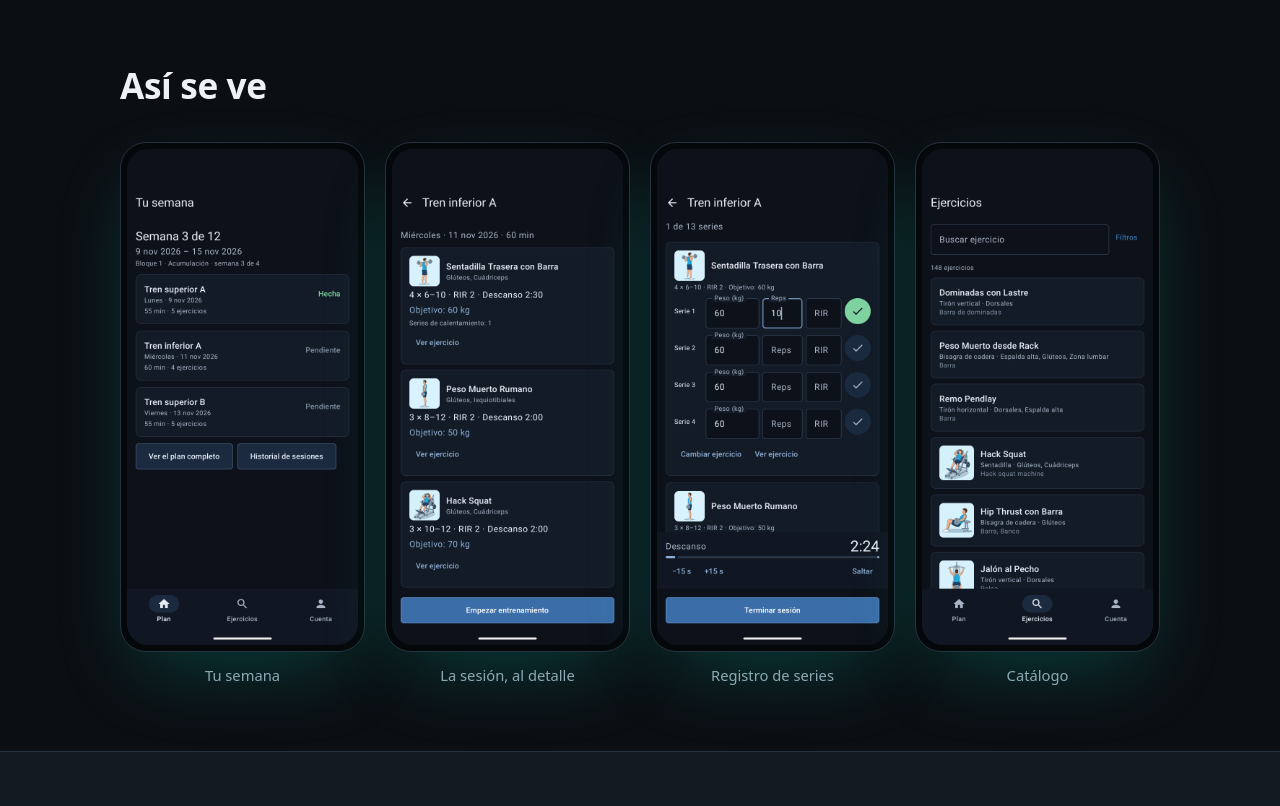
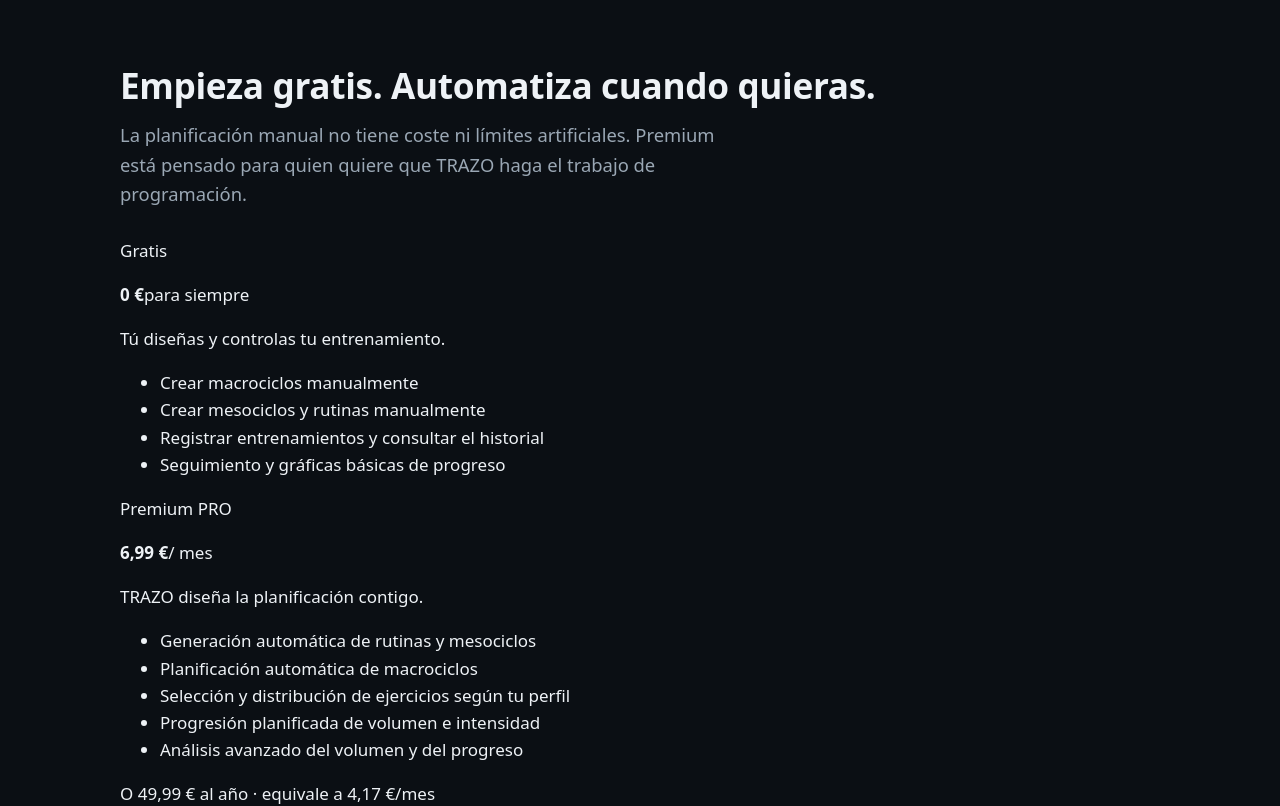
Before and after one commit to jl-hita/Trazo, an Angular app in the folder admin/Trazo.Admin.Web/: page / in a window 1280 px wide. Shown: the part 1360-2166 px from the top of the page. Built offline with nearby package versions, Linux system fonts and the light colour scheme.

Commit message:
feat(landing): add free and premium pricing section

```diff
--- a/admin/Trazo.Admin.Web/src/app/features/landing/landing.page.html
+++ b/admin/Trazo.Admin.Web/src/app/features/landing/landing.page.html
@@ -24,6 +24,39 @@
           <div class="card"><span class="dot"></span><h3>{{ f.title }}</h3><p>{{ f.text }}</p></div>
         }
       </div>
+    </div>
+  </section>
+
+  <section id="pricing" class="pricing-section">
+    <div class="wrap">
+      <div class="pricing-heading">
+        <h2>{{ t.pricingTitle }}</h2>
+        <p class="lead">{{ t.pricingLead }}</p>
+      </div>
+      <div class="pricing-grid">
+        <article class="price-card">
+          <p class="plan-label">{{ t.freeName }}</p>
+          <p class="price"><strong>{{ t.freePrice }}</strong><span>{{ t.freePeriod }}</span></p>
+          <p class="plan-tagline">{{ t.freeTagline }}</p>
+          <ul>
+            @for (feature of t.freeFeatures; track feature) {
+              <li>{{ feature }}</li>
+            }
+          </ul>
+        </article>
+        <article class="price-card premium">
+          <p class="plan-label">{{ t.premiumName }} <span class="plan-badge">PRO</span></p>
+          <p class="price"><strong>{{ t.premiumPrice }}</strong><span>{{ t.premiumPeriod }}</span></p>
+          <p class="plan-tagline">{{ t.premiumTagline }}</p>
+          <ul>
+            @for (feature of t.premiumFeatures; track feature) {
+              <li>{{ feature }}</li>
+            }
+          </ul>
+          <p class="annual">{{ t.premiumAnnual }}</p>
+        </article>
+      </div>
+      <p class="pricing-note">{{ t.pricingNote }}</p>
     </div>
   </section>
 
```
